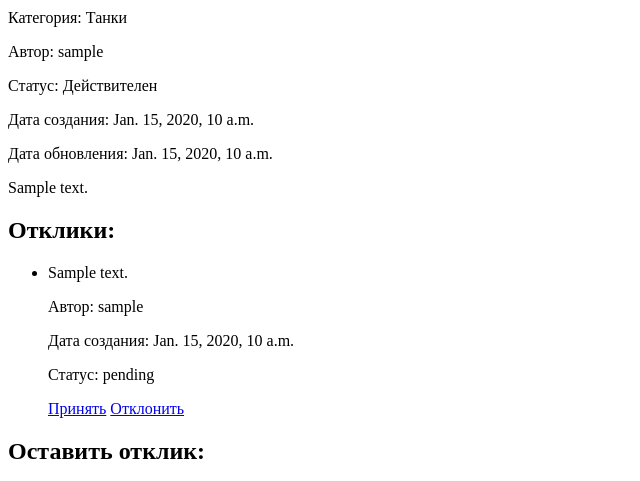
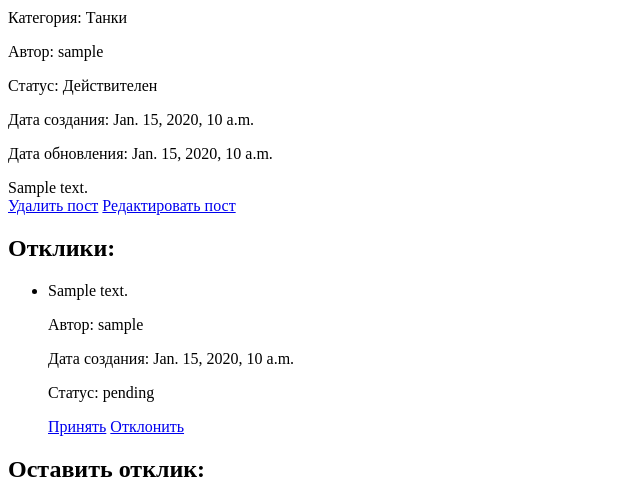
Before and after one commit to Tasank/MMORPG_Site, a Django app: page /post/1/ in a window 1280 px wide. Shown: the part 149-630 px from the top of the page, without its empty margins (0-640 px from the left). Run offline with Django 4.2, Linux system fonts and the light colour scheme; a user stored in the database is signed in; tables that the repository leaves empty hold one stand-in row (values such as "Sample post"); some libraries are stand-ins or nearby versions.

Commit message:
07.10.2024 обновление

```diff
--- a/BulletinBoard/board_app/urls.py
+++ b/BulletinBoard/board_app/urls.py
@@ -1,8 +1,10 @@
 from django.urls import path
-from .views import PostList, CreatePost, PostDetail
+from .views import PostList, CreatePost, PostDetail, EditPost, DeletePost
 
 urlpatterns = [
     path('', PostList.as_view(), name='home'),
     path('post/<int:post_id>/', PostDetail.as_view(), name='detail_post'),
     path('created_post/', CreatePost.as_view(), name='created_post'),
+    path('post/edit/<int:pk>/', EditPost.as_view(), name='edit_post'),
+    path('post/delete/<int:pk>/', DeletePost.as_view(), name='delete_post'),
 ]
--- a/BulletinBoard/templates/detail_post.html
+++ b/BulletinBoard/templates/detail_post.html
@@ -10,6 +10,12 @@
     <div>
         {{ post.text|safe }}
     </div>
+
+    {% if request.user == post.author %}
+    <a href="{% url 'delete_post' post.pk %}">Удалить пост</a>
+    <a href="{% url 'edit_post' post.pk %}">Редактировать пост</a>
+    {% endif %}
+
     <h2>Отклики:</h2>
     <ul>
         {% for response in post.response_set.all %}
--- a/BulletinBoard/templates/flatpages/default.html
+++ b/BulletinBoard/templates/flatpages/default.html
@@ -6,8 +6,10 @@
 <body>
 {{ flatpage.content }}
 </body>
+
 </html>
 # Сделать кнопку для удаления поста если пользователь автор поста
 # Сделать кнопку редактирования поста
 # Сделать рабочу кнопку откликов
 # Настройка css стилей
+# сделать страничку, где отображаются мои объявления
```
